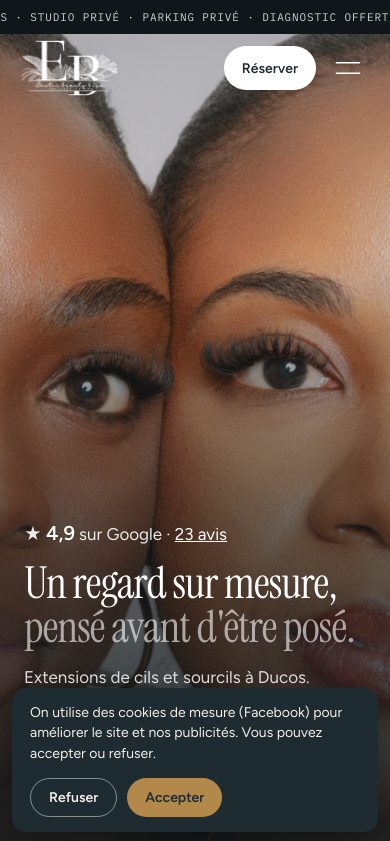
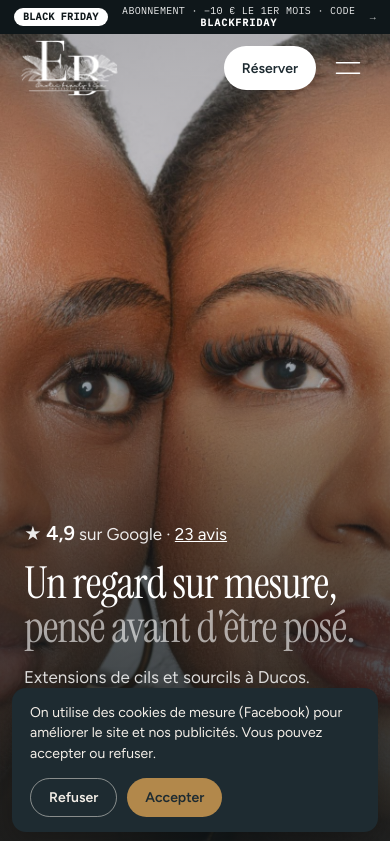
Before and after one commit to dwpz7y4fng-web/exotic-beauty.bakend, a website: page public/index.html in a window 390 px wide. Shown: the top 841 px of the page. Drawn offline with Linux system fonts and the light colour scheme.

Commit message:
Accueil : bandeau Black Friday en haut avec le code (#44)
Remplace temporairement le bandeau d'annonce par un bandeau promo
cliquable vers la page abonnement (code BLACKFRIDAY mis en avant).
Responsive mobile/desktop.


Claude-Session: https://claude.ai/code/session_01B9uWMWxHovvmVVaRFyAiDU

Co-authored-by: Claude <noreply@anthropic.com>

```diff
--- a/public/index.html
+++ b/public/index.html
@@ -16,12 +16,11 @@
 
 <!-- Barre d'annonce + header (fixes, en overlay sur la photo) -->
 <div class="top" id="top">
-  <div class="annonce" aria-hidden="true">
-    <div class="annonce-track">
-      <span>Diagnostic offert · Une cliente à la fois · Studio privé · Parking privé · Diagnostic offert · Une cliente à la fois · Studio privé · Parking privé ·</span>
-      <span>Diagnostic offert · Une cliente à la fois · Studio privé · Parking privé · Diagnostic offert · Une cliente à la fois · Studio privé · Parking privé ·</span>
-    </div>
-  </div>
+  <a class="bf-bar" href="abonnement.html">
+    <span class="bf-tag">Black Friday</span>
+    <span class="bf-txt">Abonnement <span class="bf-sm">Regard libre </span>· −10 € le 1er&nbsp;mois · code <strong>BLACKFRIDAY</strong></span>
+    <span class="bf-arrow" aria-hidden="true">→</span>
+  </a>
   <header class="hdr" id="hdr">
     <div class="hdr-in">
       <a href="#haut" class="hdr-logo" aria-label="Exotic Beauty — retour en haut">
--- a/public/styles.css
+++ b/public/styles.css
@@ -75,6 +75,23 @@ h2 span, h1 span { color: var(--gris-titre); }
   color: rgba(255,255,255,.8); white-space: nowrap; padding-right: 28px;
 }
 @keyframes eb-marquee { from { transform: translateX(0); } to { transform: translateX(-50%); } }
+
+/* Bandeau Black Friday (promo abonnement) — en haut, cliquable */
+.bf-bar {
+  min-height: 34px; background: var(--noir-annonce); color: var(--blanc);
+  display: flex; align-items: center; justify-content: center; gap: 9px;
+  padding: 5px 14px; text-align: center;
+  font-family: var(--mono); font-size: 11px; letter-spacing: .06em; text-transform: uppercase; line-height: 1.2;
+}
+.bf-bar:hover { color: var(--blanc); }
+.bf-bar .bf-tag { background: var(--blanc); color: var(--noir-annonce); border-radius: 9999px; padding: 3px 9px; font-weight: 600; white-space: nowrap; }
+.bf-bar .bf-txt { color: rgba(255,255,255,.92); }
+.bf-bar strong { color: var(--blanc); font-weight: 700; letter-spacing: .1em; }
+.bf-bar .bf-arrow { opacity: .75; }
+@media (max-width: 430px) {
+  .bf-bar { gap: 7px; font-size: 10px; letter-spacing: .03em; }
+  .bf-bar .bf-sm { display: none; }
+}
 
 .hdr { color: var(--blanc); border-bottom: 1px solid transparent; transition: background .25s, color .25s, border-color .25s; }
 .hdr-in { max-width: 1180px; margin: 0 auto; height: 68px; padding: 0 20px; display: flex; align-items: center; justify-content: space-between; gap: 16px; }
```
